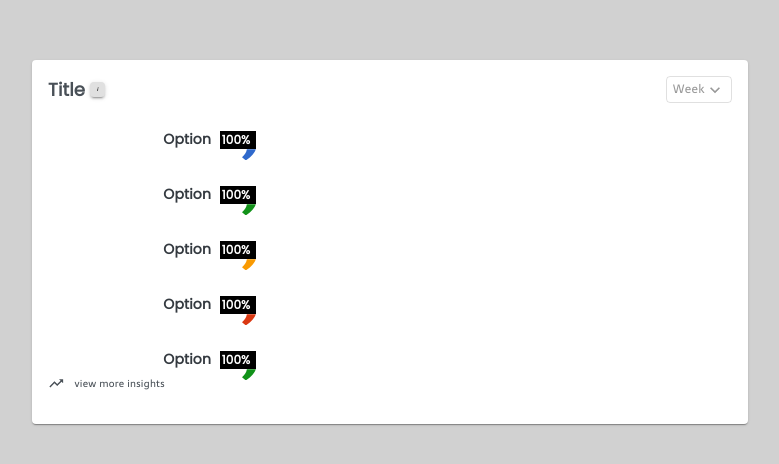
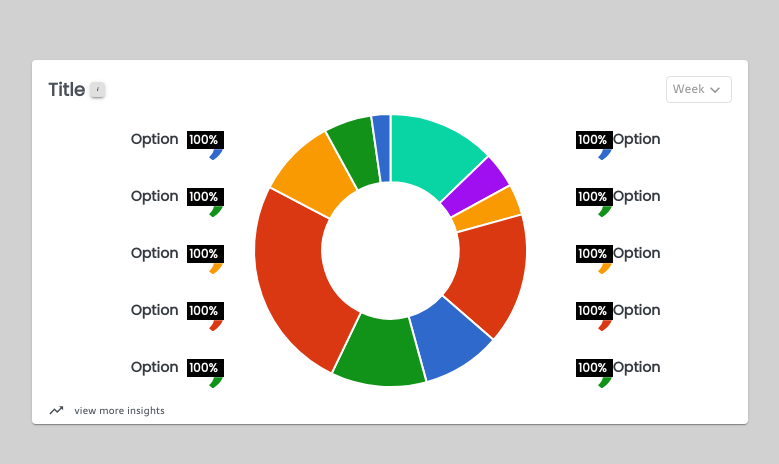
Before and after one commit to nutt-songsaksri/graph-page, a React (Create React App) app: page / in a window 1280 px wide. Shown: the part 158-622 px from the top of the page, without its empty margins (250-1029 px from the left). Built offline with nearby package versions, Linux system fonts and the light colour scheme.

Commit message:
make Legend function to easy to use

```diff
--- a/package.json
+++ b/package.json
@@ -8,7 +8,9 @@
     "@testing-library/jest-dom": "^5.11.9",
     "@testing-library/react": "^11.2.5",
     "@testing-library/user-event": "^12.7.1",
+    "chart.js": "^2.9.4",
     "react": "^17.0.1",
+    "react-chartjs-2": "^2.11.1",
     "react-dom": "^17.0.1",
     "react-scripts": "4.0.2",
     "web-vitals": "^1.1.0"
--- a/src/App.js
+++ b/src/App.js
@@ -7,16 +7,37 @@ import Legend from "./components/Legend/Legend";
 import { Doughnut } from "react-chartjs-2";
 
 function App() {
-  // const data = {
-  //   labels: ["Red", "Green", "Yellow"],
-  //   datasets: [
-  //     {
-  //       data: [300, 50, 100],
-  //       backgroundColor: ["#FF6384", "#36A2EB", "#FFCE56"],
-  //       hoverBackgroundColor: ["#FF6384", "#36A2EB", "#FFCE56"],
-  //     },
-  //   ],
-  // };
+  const data = {
+    datasets: [
+      {
+        data: [45, 15, 13, 55, 33, 40, 90, 33, 20, 8],
+        backgroundColor: [
+          "#09D5A4",
+          "#9F0FEF",
+          "#F99A02",
+          "#DA3811",
+          "#2F69CC",
+          "#119219",
+          "#DA3812",
+          "#F99A02",
+          "#129219",
+          "#2F69CC",
+        ],
+        hoverBackgroundColor: [
+          "#09D5A4",
+          "#9F0FEF",
+          "#F99A02",
+          "#DA3811",
+          "#2F69CC",
+          "#119219",
+          "#DA3812",
+          "#F99A02",
+          "#129219",
+          "#2F69CC",
+        ],
+      },
+    ],
+  };
   return (
     <Box style={{ height: "100vh", backgroundColor: "#d1d1d1" }}>
       <Grid
@@ -33,10 +54,10 @@ function App() {
                 <Grid item>
                   <Topbar />
                 </Grid>
-                {/* 29.3 */}
+                <Grid item container direction="row" justify="center">
+                  <Grid item container justify="flex-end" xs={3}>
                     <Grid item style={{ marginTop: 26.12, marginLeft: 11 }}>
                       <Legend color={"#2F69CC"} />
-                  {/* top={"26.12"} left={"11"} */}
                     </Grid>
                     <Grid item style={{ marginTop: 29.3, marginLeft: 11 }}>
                       <Legend color={"#129219"} />
@@ -50,10 +71,44 @@ function App() {
                     <Grid item style={{ marginTop: 29.3, marginLeft: 11 }}>
                       <Legend color={"#119219"} />
                     </Grid>
-                {/* <Grid item>
-                  <Doughnut data={data} width={100} />
-                </Grid> */}
-                <Grid item xs={12}>
+                  </Grid>
+                  <Grid
+                    item
+                    container
+                    xs={5}
+                    style={{ width: 250, height: 250, display: "block" }}
+                  >
+                    <Grid item>
+                      <Doughnut
+                        data={data}
+                        height={300}
+                        options={{
+                          responsive: true,
+                          aspectRatio: 1,
+                          maintainAspectRatio: true,
+                        }}
+                      />
+                    </Grid>
+                  </Grid>
+                  <Grid item container xs={3}>
+                    <Grid item style={{ marginTop: 26.12, marginLeft: 11 }}>
+                      <Legend color={"#2F69CC"} right />
+                    </Grid>
+                    <Grid item style={{ marginTop: 29.3, marginLeft: 11 }}>
+                      <Legend color={"#129219"} right />
+                    </Grid>
+                    <Grid item style={{ marginTop: 29.3, marginLeft: 11 }}>
+                      <Legend color={"#F99A02"} right />
+                    </Grid>
+                    <Grid item style={{ marginTop: 29.3, marginLeft: 11 }}>
+                      <Legend color={"#DA3812"} right />
+                    </Grid>
+                    <Grid item style={{ marginTop: 29.3, marginLeft: 11 }}>
+                      <Legend color={"#119219"} right />
+                    </Grid>
+                  </Grid>
+                </Grid>
+                <Grid item xs={12} style={{ marginTop: 17.19 }}>
                   <Viewmore />
                 </Grid>
               </Grid>
--- a/src/components/Legend/Legend.jsx
+++ b/src/components/Legend/Legend.jsx
@@ -1,73 +1,36 @@
 import React from "react";
-import { Grid, Typography } from "@material-ui/core";
+import { Container, Grid, Typography } from "@material-ui/core";
 import classes from "./Legend.module.css";
+import Value from "./Value/Value";
 
 const Legend = (props) => {
-  return (
-    <Grid
-      container
-      // style={{
-      //   marginTop: "{props.top}",
-      //   marginLeft: "{props.left}",
-      // }}
-    >
-      <Grid
-        item
-        container
-        style={{
-          display: "block",
-          width: 152,
-          height: 21,
-        }}
-      >
+  const RightLegend = () => {
+    return (
+      <Grid container>
+        <Grid item>
+          <Value color={props.color} />
+        </Grid>
         <Grid item>
           <Typography className={classes.Option}>Option</Typography>
         </Grid>
       </Grid>
+    );
+  };
 
-      <Grid
-        item
-        container
-        direction="column"
-        style={{
-          display: "block",
-          width: 36.37,
-          height: 25.7,
-          marginLeft: 8.81,
-        }}
-      >
-        <Grid
-          item
-          style={{
-            backgroundColor: "#000000",
-          }}
-        >
-          <Typography className={classes.Percentage}>100%</Typography>
+  const LeftLegend = () => {
+    return (
+      <Grid container>
+        <Grid item>
+          <Typography className={classes.Option}>Option</Typography>
         </Grid>
-        <Grid
-          item
-          container
-          style={{
-            marginLeft: 22,
-          }}
-        >
-          <Grid item>
-            <svg
-              width="14.45px"
-              height="11.6px"
-              viewBox="0 0 15 12"
-              xmlns="http://www.w3.org/2000/svg"
-              style={{ display: "block", marginTop: -0.325 }}
-            >
-              <g fill={props.color}>
-                <path d="M5.03055 0.212402C4.75703 2.7744 3.08739 5.5856 0.0187988 8.6432L3.93076 11.8128C9.50951 8.3688 13.014 4.5272 14.4443 0.288003C14.4529 0.262803 14.4614 0.237602 14.47 0.212402H5.03055Z" />
-              </g>
-            </svg>
-          </Grid>
+        <Grid item>
+          <Value color={props.color} />
         </Grid>
       </Grid>
-    </Grid>
-  );
+    );
+  };
+  return <Container>{props.right ? RightLegend() : LeftLegend()}</Container>;
+  //ถ้า right ไม่เป็นทรู ไปเรียก LeftLegend วิธีนี้เรียกว่า Ternary Operator เงื่อนไขที่จบในตัวเดียวไม่ต้อง if else ตั้ง padding margin ตรง Option ให้ตรง
 };
 
 export default Legend;
--- /dev/null
+++ b/src/components/Legend/Value/Value.jsx
@@ -0,0 +1,49 @@
+import { Grid, Typography } from "@material-ui/core";
+import classes from "../Legend.module.css";
+import React from "react";
+
+const Value = (props) => {
+  return (
+    <Grid
+      container
+      direction="column"
+      style={{
+        display: "block",
+        width: 36.37,
+        height: 25.7,
+        marginLeft: 8.81,
+      }}
+    >
+      <Grid
+        item
+        style={{
+          backgroundColor: "#000000",
+        }}
+      >
+        <Typography className={classes.Percentage}>100%</Typography>
+      </Grid>
+      <Grid
+        container
+        style={{
+          marginLeft: 22,
+        }}
+      >
+        <Grid item>
+          <svg
+            width="14.45px"
+            height="11.6px"
+            viewBox="0 0 15 12"
+            xmlns="http://www.w3.org/2000/svg"
+            style={{ display: "block", marginTop: -0.325 }}
+          >
+            <g fill={props.color}>
+              <path d="M5.03055 0.212402C4.75703 2.7744 3.08739 5.5856 0.0187988 8.6432L3.93076 11.8128C9.50951 8.3688 13.014 4.5272 14.4443 0.288003C14.4529 0.262803 14.4614 0.237602 14.47 0.212402H5.03055Z" />
+            </g>
+          </svg>
+        </Grid>
+      </Grid>
+    </Grid>
+  );
+};
+
+export default Value;
```
Also changed, not shown: 1 other file (tests, documents, lock files or other folders). Lines whose indentation alone changed are shown as unchanged.
